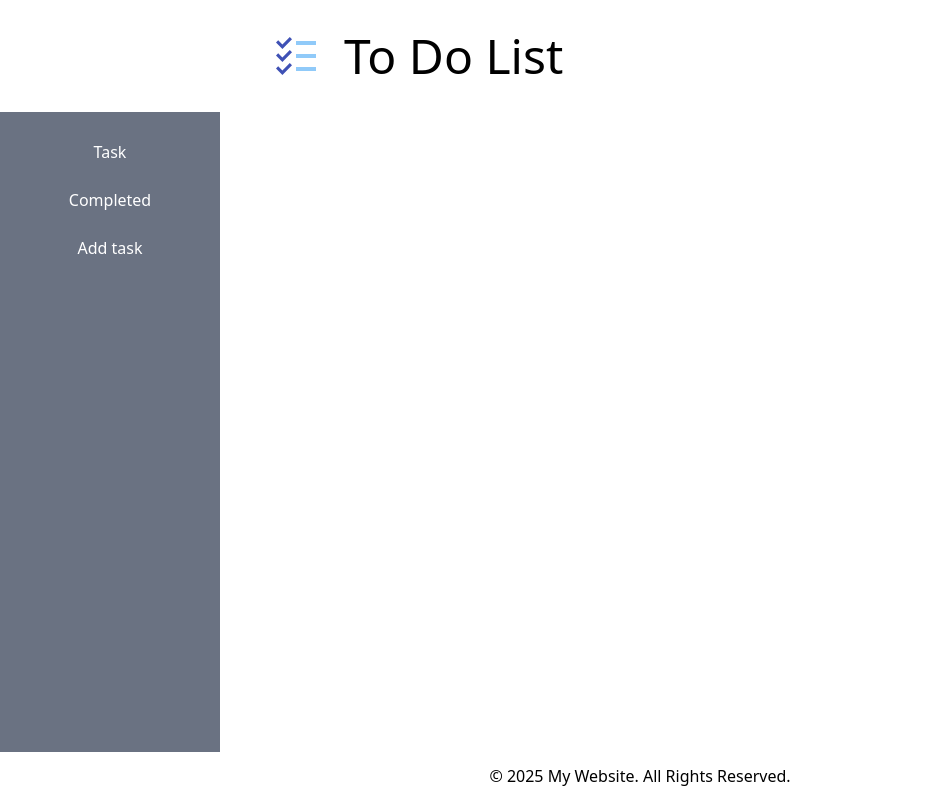
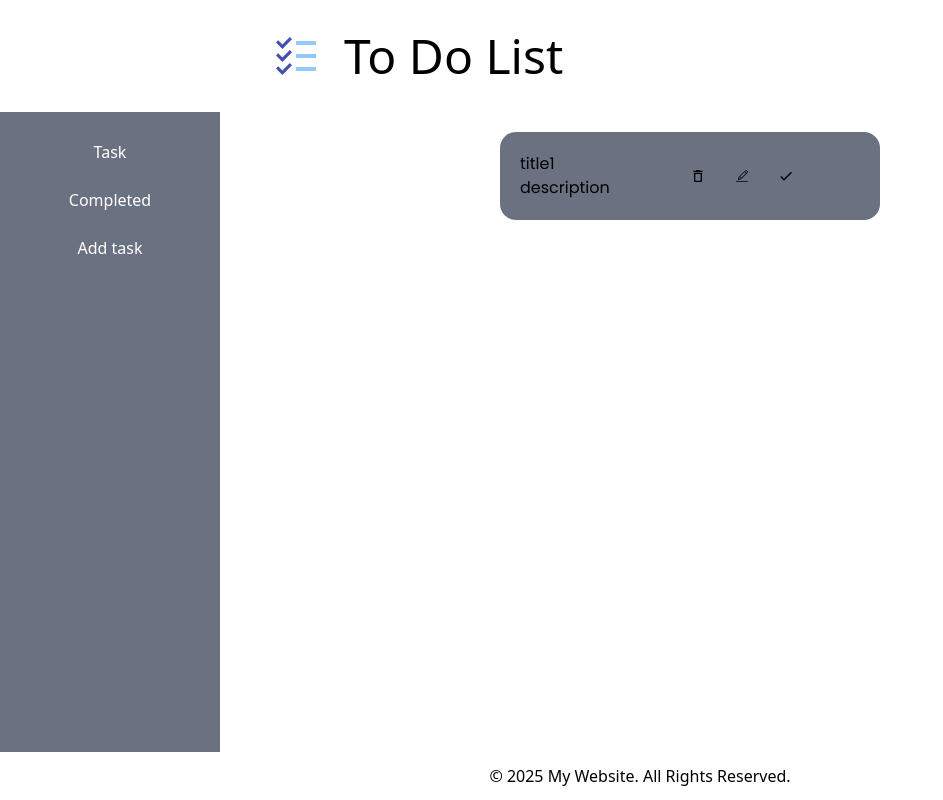
Before and after one commit to isulnethila/To-do-list, a Next.js app in the folder client/: page / in a window 1280 px wide. Shown: the whole page, without its empty margins (0-943 px from the left). Built offline with nearby package versions, Linux system fonts and the light colour scheme.

Commit message:
Task page design

```diff
--- a/client/app/page.js
+++ b/client/app/page.js
@@ -1,16 +1,41 @@
 import Image from "next/image";
 import { Poppins } from 'next/font/google'
 import Sidbar from "./components/sidbar";
+import { MdDeleteOutline } from "react-icons/md";
+import { CiEdit } from "react-icons/ci";
+import { MdCheck } from "react-icons/md";
+
 
 const poppins = Poppins({
-  weight: ['100','200','400','600'],
+  weight: ['100', '200', '400', '600'],
   subsets: ['latin'],
 })
 
 export default function Home() {
   return (
     <main className={`${poppins.className} p-5`} >
+      <div className="mx-10 md:mx-40 lg:mx-70 ">
+        <div className=" bg-gray-500 p-5 grid grid-cols-2 rounded-2xl">
+          <div className="flex flex-col">
+            <label>
+              title1
+            </label>
+            <label>
+              description
+            </label>
+          </div>
+          <div className="flex gap-2 md:gap-4 lg:gap-7">
+            <button className=" cursor-pointer hover:text-gray-700"><MdDeleteOutline/></button>
+            <button className=" cursor-pointer hover:text-gray-700"><CiEdit/></button>
+            <button className=" cursor-pointer hover:text-gray-700"><MdCheck/></button>
 
+
+          </div>
+        </div>
+
+
+
+      </div>
 
     </main>
   );
```
